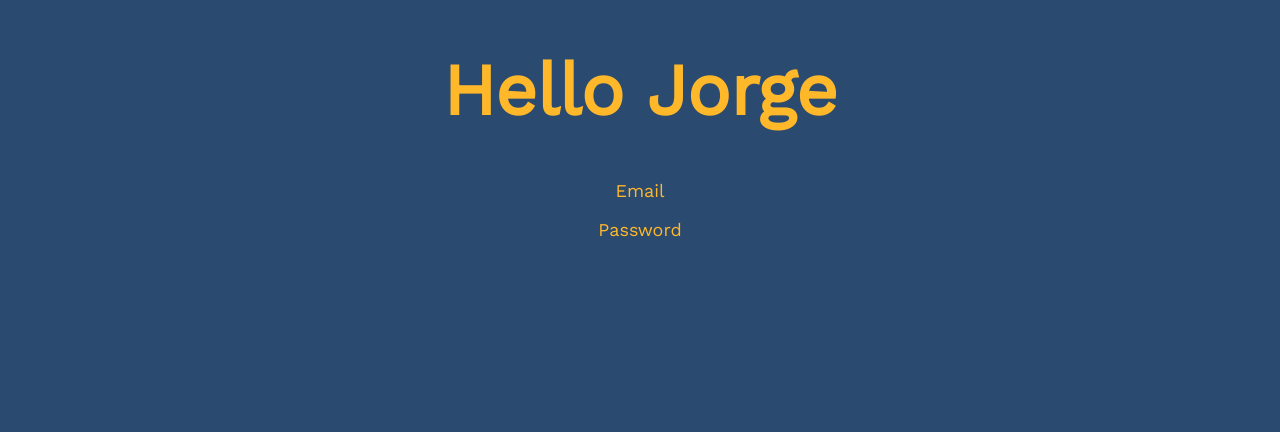
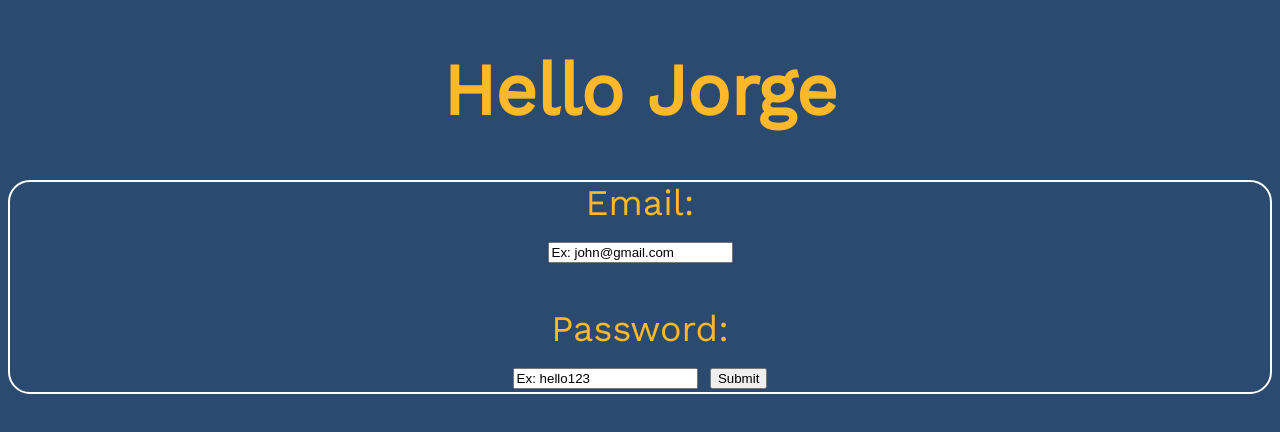
Before and after one commit to Jorge-Cano/User-Interface, a plain HTML site: page index.html in a window 1280 px wide. Drawn offline with nearby package versions, Linux system fonts and the light colour scheme.

Commit message:
intro form

```diff
--- a/css/stylesheet.css
+++ b/css/stylesheet.css
@@ -9,3 +9,9 @@ p {
   font-size: 18px; }
 
 /*# sourceMappingURL=stylesheet.css.map */
+
+.row-1 {
+  border: solid 2px white;
+  border-radius: 22px;
+  padding: : -55px;
+}
--- a/index.html
+++ b/index.html
@@ -10,15 +10,14 @@
     <h1>Hello Jorge</h1>
 
     <div class="row-1">
-      <p>Email</p>
-      <form></form>
-      <form></form>
-    </div>
-
-    <div class="row-2">
-      <p>Password</p>
-      <form></form>
-      <form></form>
+      <form action="/">
+        Email:<br>
+        <input type="text" name="name" value="Ex: john@gmail.com">
+        <br><br>
+        Password:<br>
+        <input type="text" name="lastname" value="Ex: hello123">
+        <input type="submit" value="Submit">
+      </form>
     </div>
 
   </body>
```
